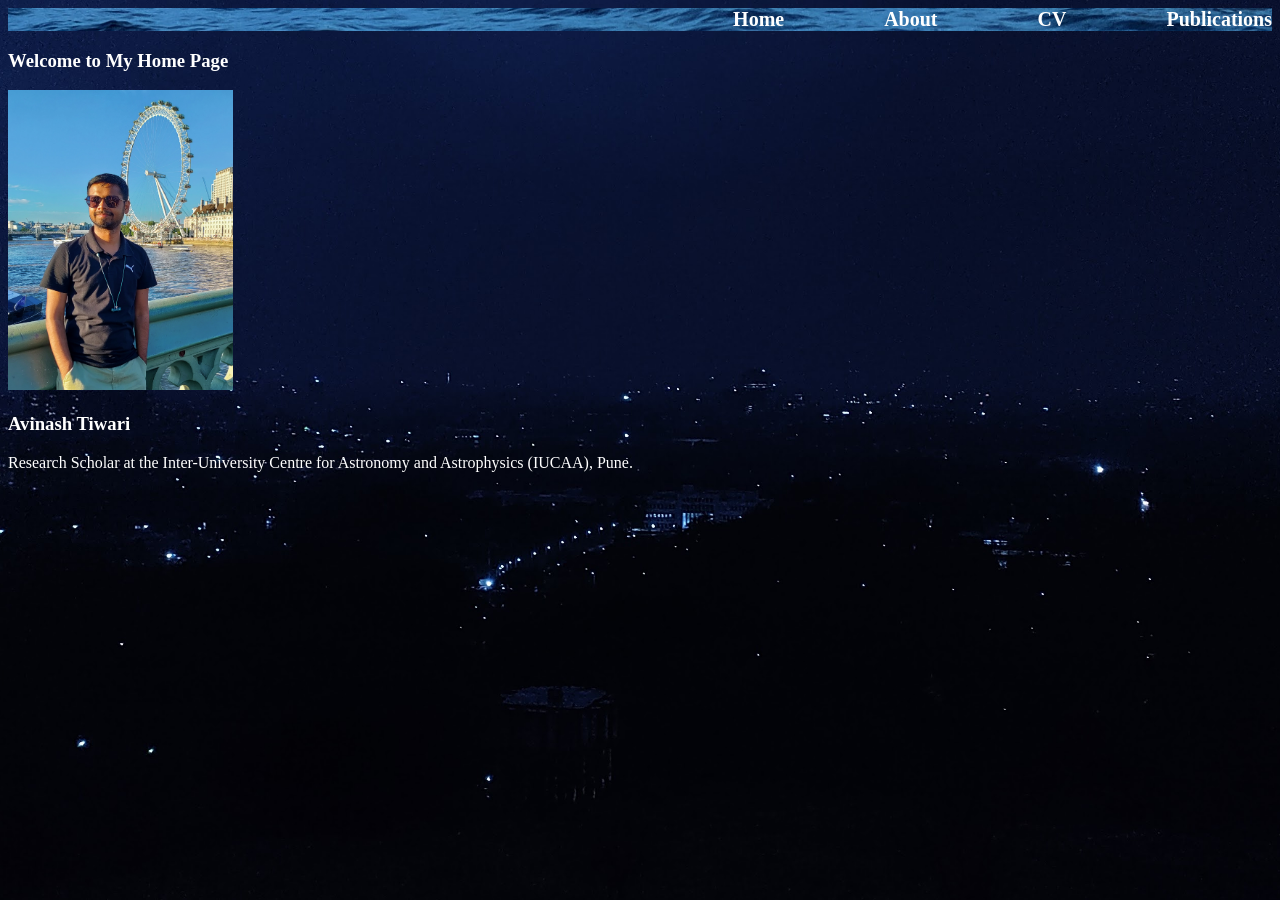
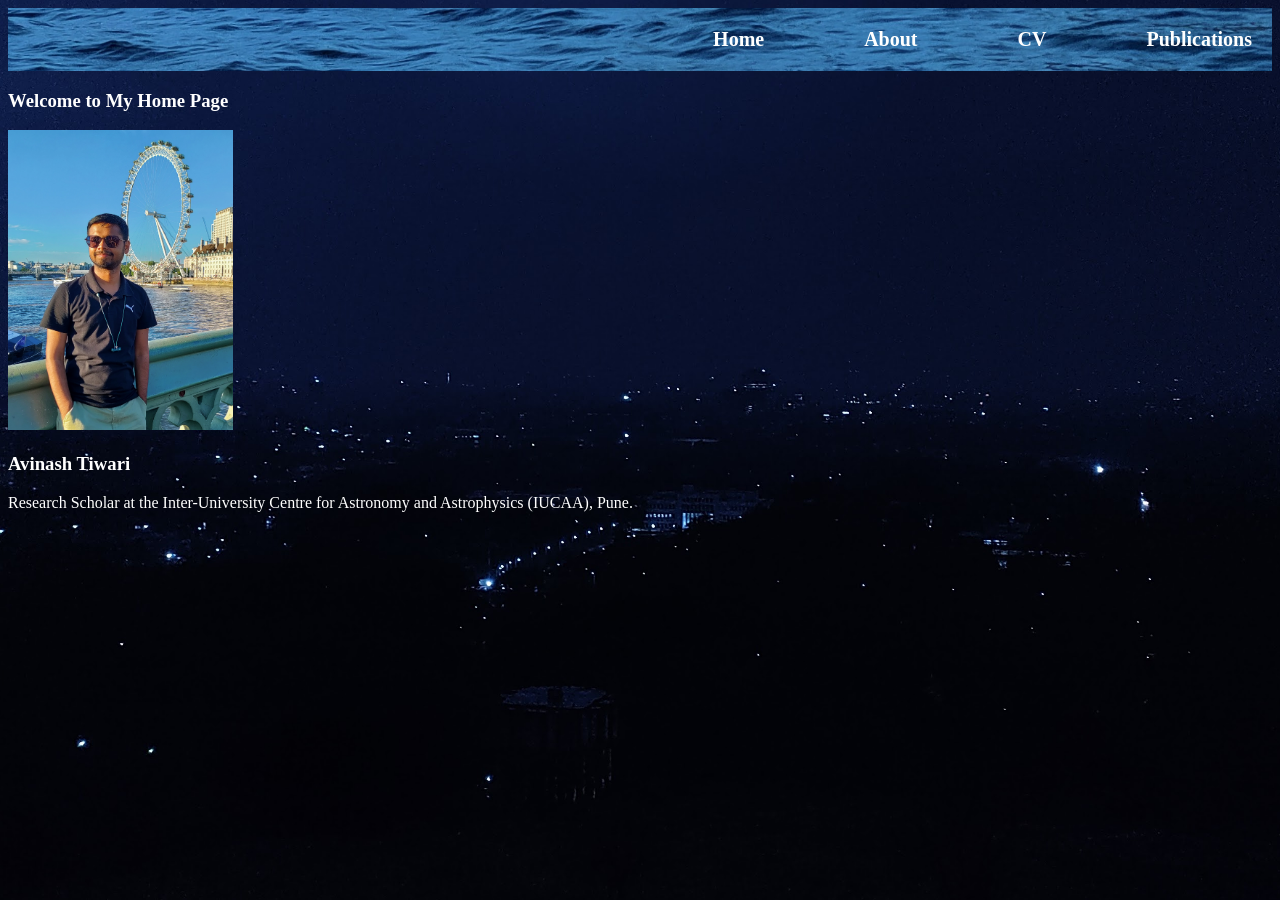
Before and after one commit to avinash-tiwari-at/avinash-tiwari-at.github.io, a Jekyll site: the page built from index.md, in a window 1280 px wide. Built offline with Jekyll 4.4.1, drawn with Linux system fonts in a browser that asks for light colours.

Commit message:
Update style.css

```diff
--- a/assets/style.css
+++ b/assets/style.css
@@ -4,7 +4,7 @@
   background-repeat: no-repeat;
   background-position: center;
   margin: 0;   /* remove outer space */
-  padding: 0;  /* remove inner space */
+  padding: 20px;  /* remove inner space */
   display: flex;
   justify-content: flex-end;
   gap: 100px; /* ← Increased gap between links */
```
